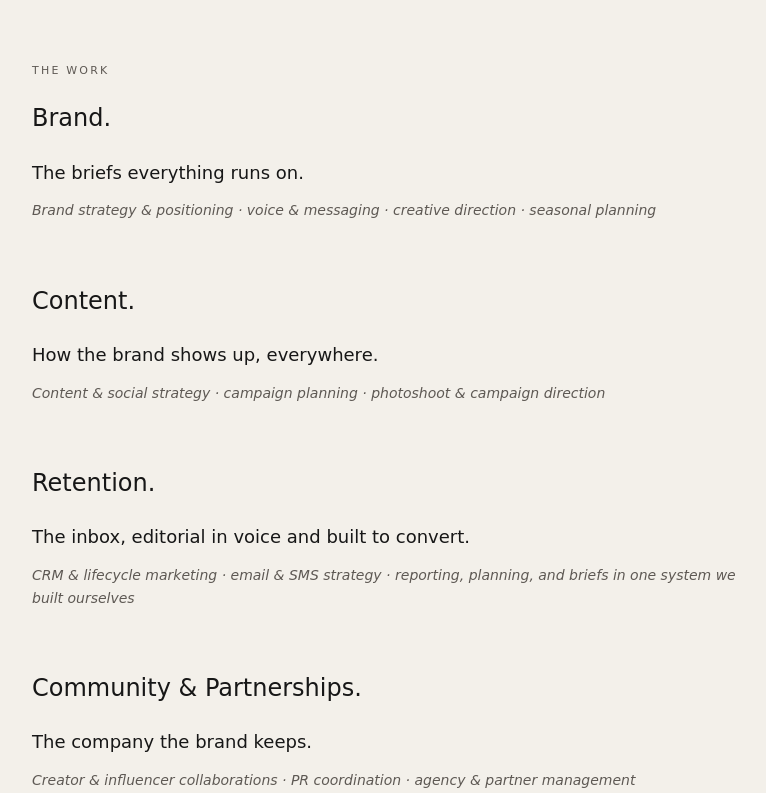
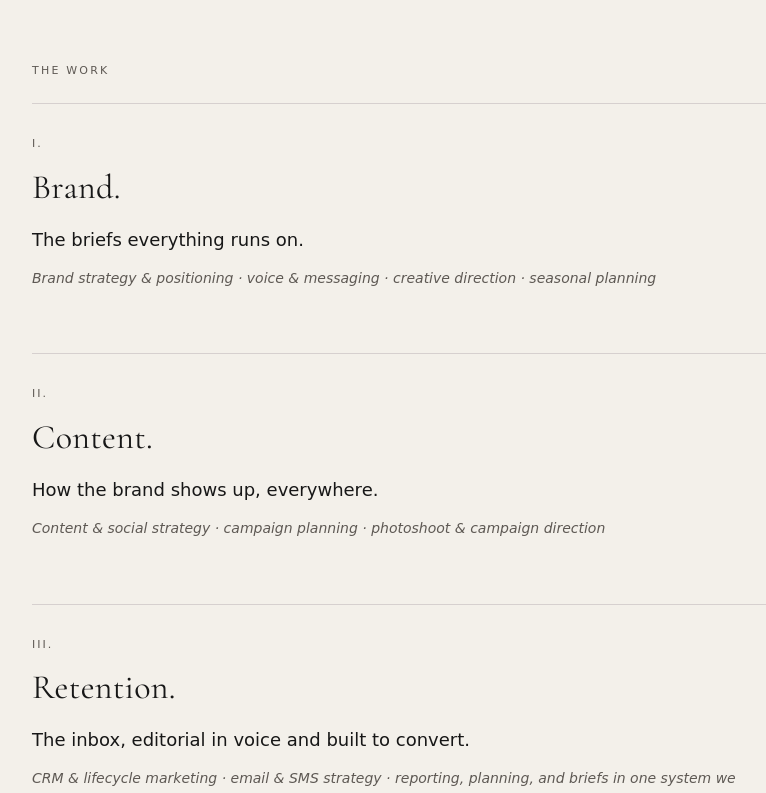
Before and after one commit to nato040/kdc-website, a React (Vite) app: page /case-studies in a window 1280 px wide. Shown: the part 600-1393 px from the top of the page, without its empty margins (32-798 px from the left). Built offline with nearby package versions, Linux system fonts and the light colour scheme.

Commit message:
Approach pillars restyled as editorial index (RHEA reference): ruled rows, Roman numerals, serif display titles

```diff
--- a/src/app/pages/CaseStudies.tsx
+++ b/src/app/pages/CaseStudies.tsx
@@ -34,8 +34,11 @@ export default function CaseStudies() {
           <div className="space-y-16">
             {/* Pillar 1 — Brand */}
             <FadeInOnScroll>
-              <div className="space-y-6">
-                <h3 style={{ color: '#171717', fontWeight: 400, lineHeight: '1.3' }} className="text-[24px]">
+              <div className="border-t pt-8" style={{ borderColor: '#D6D0CF' }}>
+                <p className="text-[11px] tracking-widest uppercase mb-4" style={{ color: '#5E5954', fontWeight: 500, letterSpacing: '0.18em' }}>
+                  I.
+                </p>
+                <h3 style={{ fontFamily: 'var(--font-serif)', color: '#171717', fontWeight: 400, lineHeight: '1.1', letterSpacing: '0.01em' }} className="text-[26px] lg:text-[34px] mb-5">
                   Brand.
                 </h3>
                 <div className="space-y-3">
@@ -51,8 +54,11 @@ export default function CaseStudies() {
 
             {/* Pillar 2 — Content (added 2026-05-29 per consistency map) */}
             <FadeInOnScroll>
-              <div className="space-y-6">
-                <h3 style={{ color: '#171717', fontWeight: 400, lineHeight: '1.3' }} className="text-[24px]">
+              <div className="border-t pt-8" style={{ borderColor: '#D6D0CF' }}>
+                <p className="text-[11px] tracking-widest uppercase mb-4" style={{ color: '#5E5954', fontWeight: 500, letterSpacing: '0.18em' }}>
+                  II.
+                </p>
+                <h3 style={{ fontFamily: 'var(--font-serif)', color: '#171717', fontWeight: 400, lineHeight: '1.1', letterSpacing: '0.01em' }} className="text-[26px] lg:text-[34px] mb-5">
                   Content.
                 </h3>
                 <div className="space-y-3">
@@ -68,8 +74,11 @@ export default function CaseStudies() {
 
             {/* Pillar 3 — Retention (directed, not run) */}
             <FadeInOnScroll>
-              <div className="space-y-6">
-                <h3 style={{ color: '#171717', fontWeight: 400, lineHeight: '1.3' }} className="text-[24px]">
+              <div className="border-t pt-8" style={{ borderColor: '#D6D0CF' }}>
+                <p className="text-[11px] tracking-widest uppercase mb-4" style={{ color: '#5E5954', fontWeight: 500, letterSpacing: '0.18em' }}>
+                  III.
+                </p>
+                <h3 style={{ fontFamily: 'var(--font-serif)', color: '#171717', fontWeight: 400, lineHeight: '1.1', letterSpacing: '0.01em' }} className="text-[26px] lg:text-[34px] mb-5">
                   Retention.
                 </h3>
                 <div className="space-y-3">
@@ -85,8 +94,11 @@ export default function CaseStudies() {
 
             {/* Pillar 4 — Community & Partnerships */}
             <FadeInOnScroll>
-              <div className="space-y-6">
-                <h3 style={{ color: '#171717', fontWeight: 400, lineHeight: '1.3' }} className="text-[24px]">
+              <div className="border-t pt-8" style={{ borderColor: '#D6D0CF' }}>
+                <p className="text-[11px] tracking-widest uppercase mb-4" style={{ color: '#5E5954', fontWeight: 500, letterSpacing: '0.18em' }}>
+                  IV.
+                </p>
+                <h3 style={{ fontFamily: 'var(--font-serif)', color: '#171717', fontWeight: 400, lineHeight: '1.1', letterSpacing: '0.01em' }} className="text-[26px] lg:text-[34px] mb-5">
                   Community &amp; Partnerships.
                 </h3>
                 <div className="space-y-3">
```
